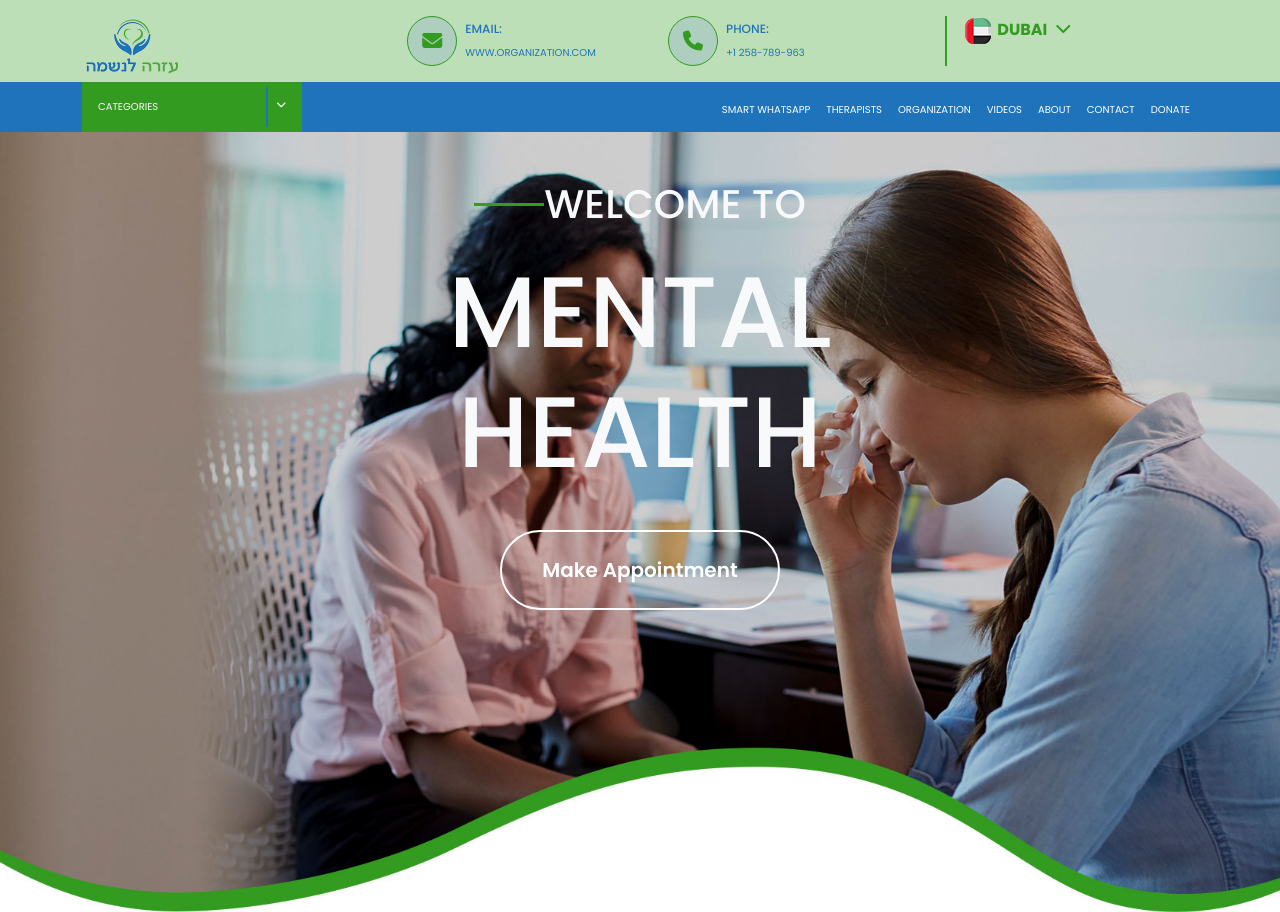
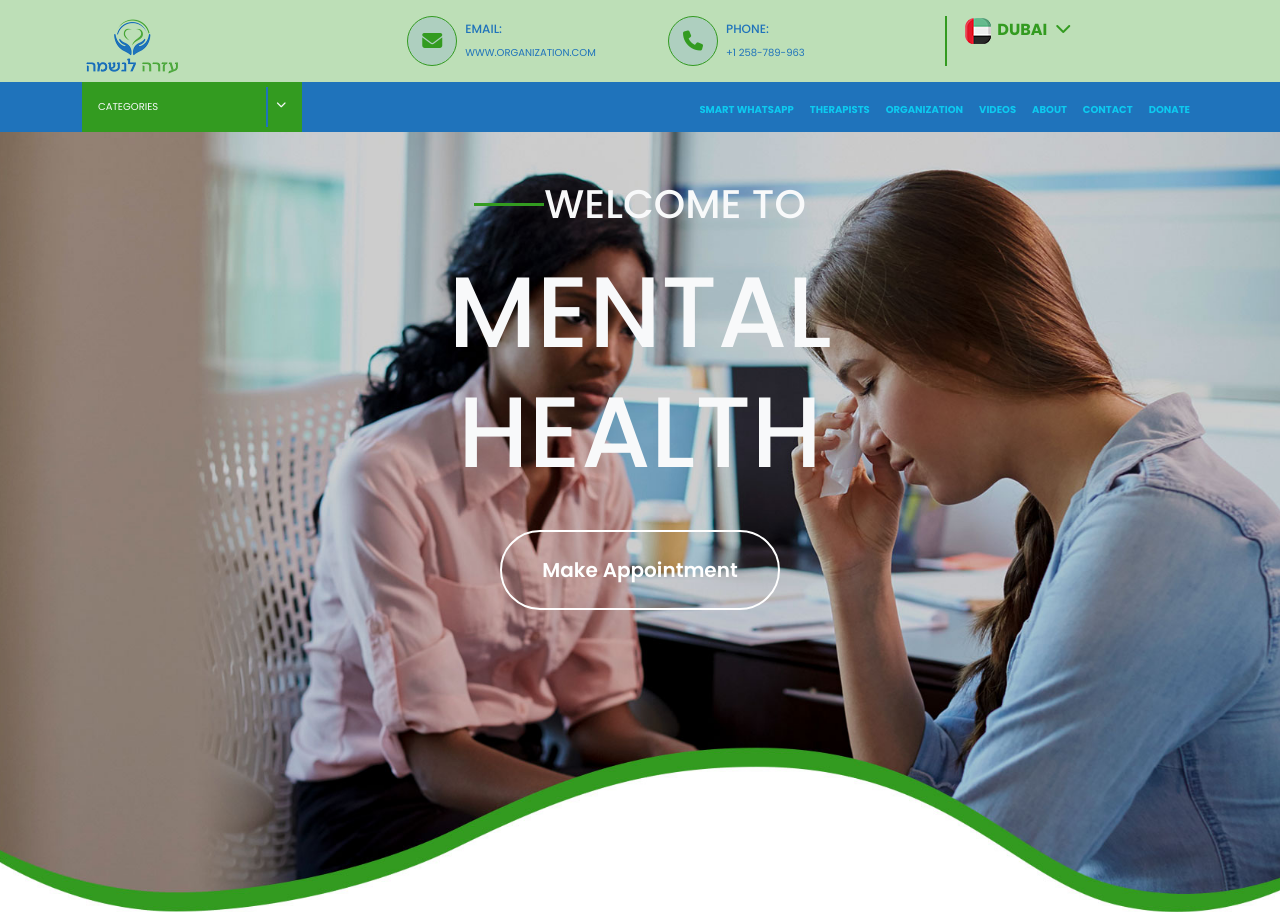
Before and after one commit to Sheikh-Sobuj/Mental-Health-Project, a plain HTML site: page index.html in a window 1280 px wide. Shown: the top 912 px of the page. Drawn offline with nearby package versions, Linux system fonts and the light colour scheme.

Commit message:
Update index.html

```diff
--- a/index.html
+++ b/index.html
@@ -100,30 +100,30 @@
           <div class="collapse navbar-collapse mt-2" id="navbarSupportedContent">
             <ul class="navbar-nav ms-auto mb-2 mb-lg-0">
               <li class="nav-item">
-                <a class="nav-link" aria-current="page" href="#"
+                <a class="nav-link fw-bold text-info" aria-current="page" href="#"
                   >SMART WHATSAPP
                 </a>
               </li>
 
               <li class="nav-item">
-                <a class="nav-link" aria-current="page" href="#">THERAPISTS</a>
+                <a class="nav-link fw-bold text-info" aria-current="page" href="#">THERAPISTS</a>
               </li>
               <li class="nav-item">
-                <a class="nav-link" aria-current="page" href="#"
+                <a class="nav-link fw-bold text-info" aria-current="page" href="#"
                   >ORGANIZATION
                 </a>
               </li>
               <li class="nav-item">
-                <a class="nav-link" aria-current="page" href="#">VIDEOS </a>
+                <a class="nav-link fw-bold text-info" aria-current="page" href="#">VIDEOS </a>
               </li>
               <li class="nav-item">
-                <a class="nav-link" aria-current="page" href="#">ABOUT </a>
+                <a class="nav-link fw-bold text-info" aria-current="page" href="#">ABOUT </a>
               </li>
               <li class="nav-item">
-                <a class="nav-link" aria-current="page" href="#">CONTACT</a>
+                <a class="nav-link fw-bold text-info" aria-current="page" href="#">CONTACT</a>
               </li>
               <li class="nav-item">
-                <a class="nav-link" aria-current="page" href="#">DONATE</a>
+                <a class="nav-link fw-bold text-info" aria-current="page" href="#">DONATE</a>
               </li>
             </ul>
           </div>
```
